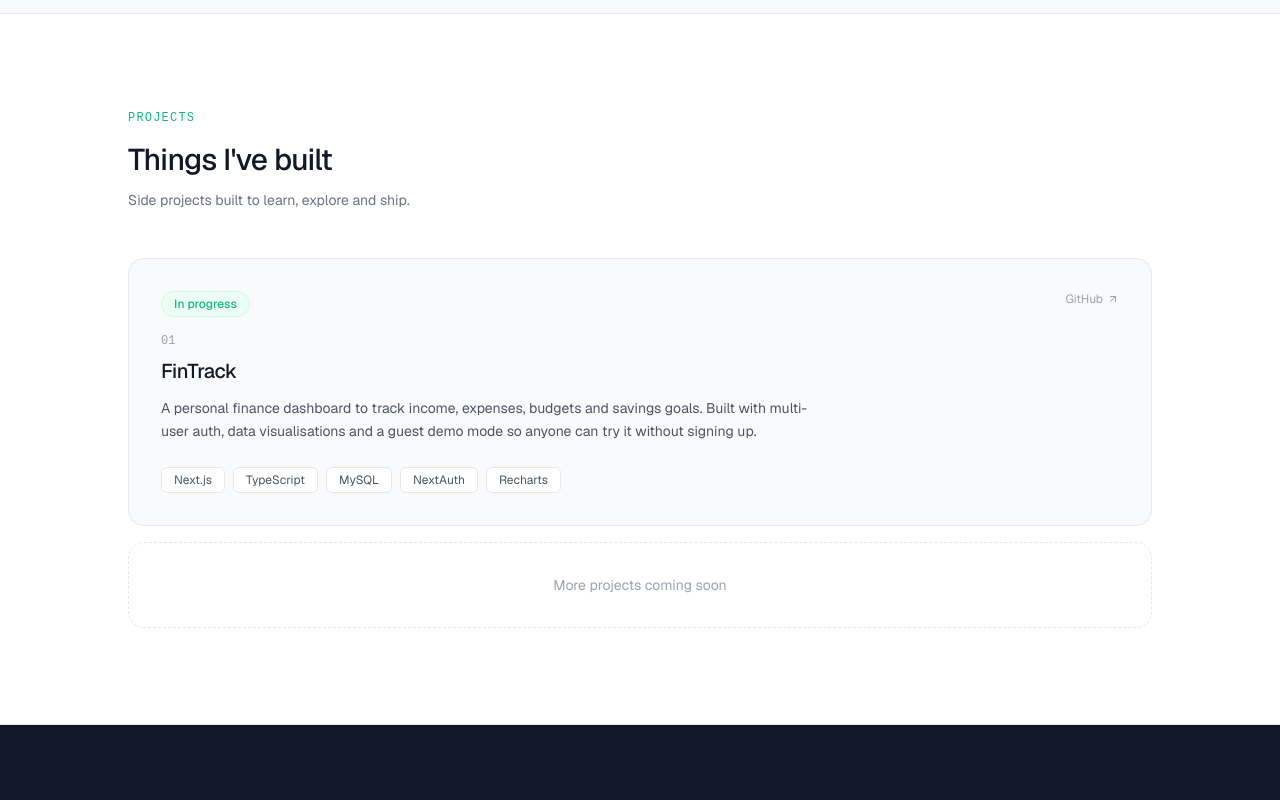
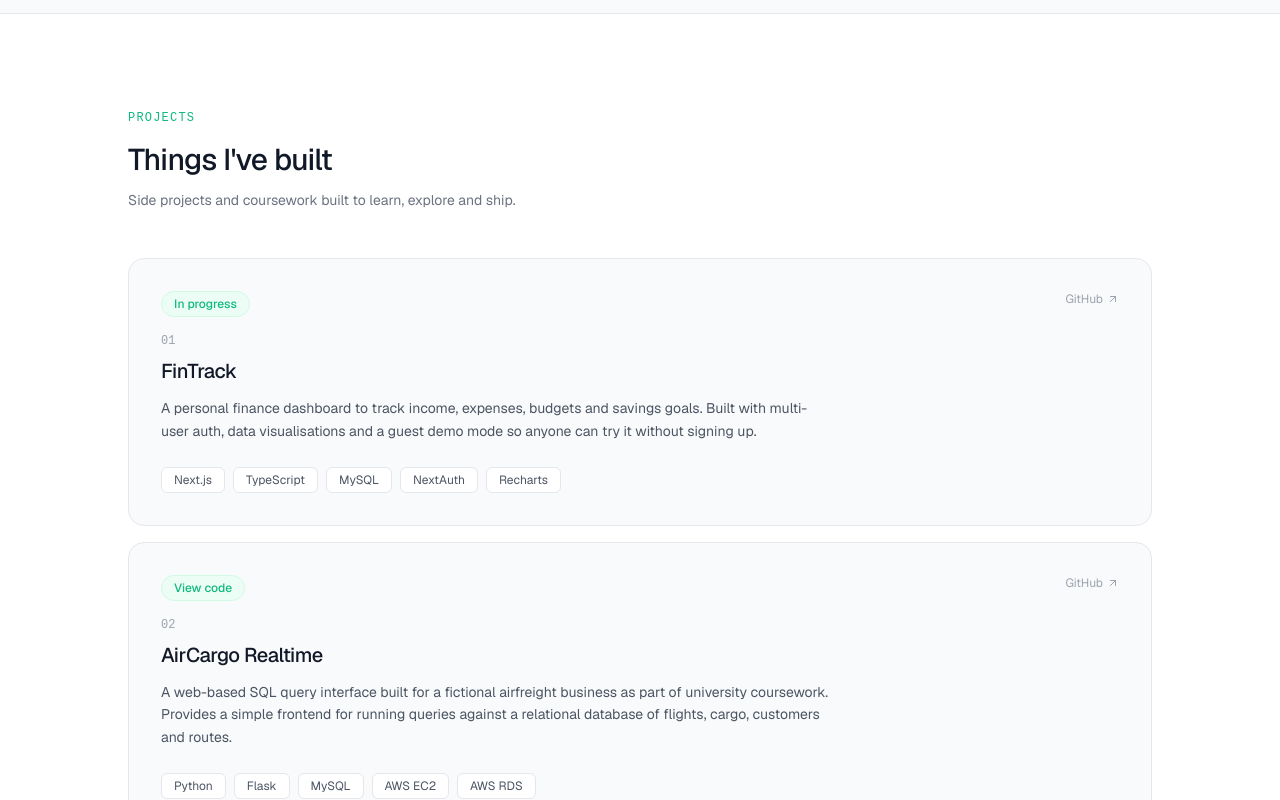
Before and after one commit to WillKirk/my-portfolio, a Next.js app: page / in a window 1280 px wide. Shown: the part 2000-2800 px from the top of the page. Built offline with nearby package versions, Linux system fonts and the light colour scheme.

Commit message:
adding university sql query project

```diff
--- a/src/components/Projects.tsx
+++ b/src/components/Projects.tsx
@@ -21,6 +21,15 @@ const projects: Project[] = [
     github: 'https://github.com/WillKirk',
     status: 'in-progress',
   },
+  {
+    number: '02',
+    title: 'AirCargo Realtime',
+    description:
+      'A web-based SQL query interface built for a fictional airfreight business as part of university coursework. Provides a simple frontend for running queries against a relational database of flights, cargo, customers and routes.',
+    tech: ['Python', 'Flask', 'MySQL', 'AWS EC2', 'AWS RDS'],
+    github: 'https://github.com/WillKirk/aircargo-realtime',
+    status: 'live',
+  },
 ]
 
 const statusStyles = {
@@ -30,7 +39,7 @@ const statusStyles = {
 }
 
 const statusLabels = {
-  live: 'Live',
+  live: 'View code',
   'in-progress': 'In progress',
   'coming-soon': 'Coming soon',
 }
@@ -48,7 +57,7 @@ export default function Projects() {
             Things I&apos;ve built
           </h2>
           <p className="text-gray-500 text-sm mb-12">
-            Side projects built to learn, explore and ship.
+            Side projects and coursework built to learn, explore and ship.
           </p>
         </FadeIn>
 
@@ -106,7 +115,7 @@ export default function Projects() {
             </FadeIn>
           ))}
 
-          <FadeIn delay={0.2}>
+          <FadeIn delay={0.3}>
             <div className="border border-dashed border-gray-200 rounded-2xl p-8 flex items-center justify-center">
               <p className="text-gray-400 text-sm">More projects coming soon</p>
             </div>
```
